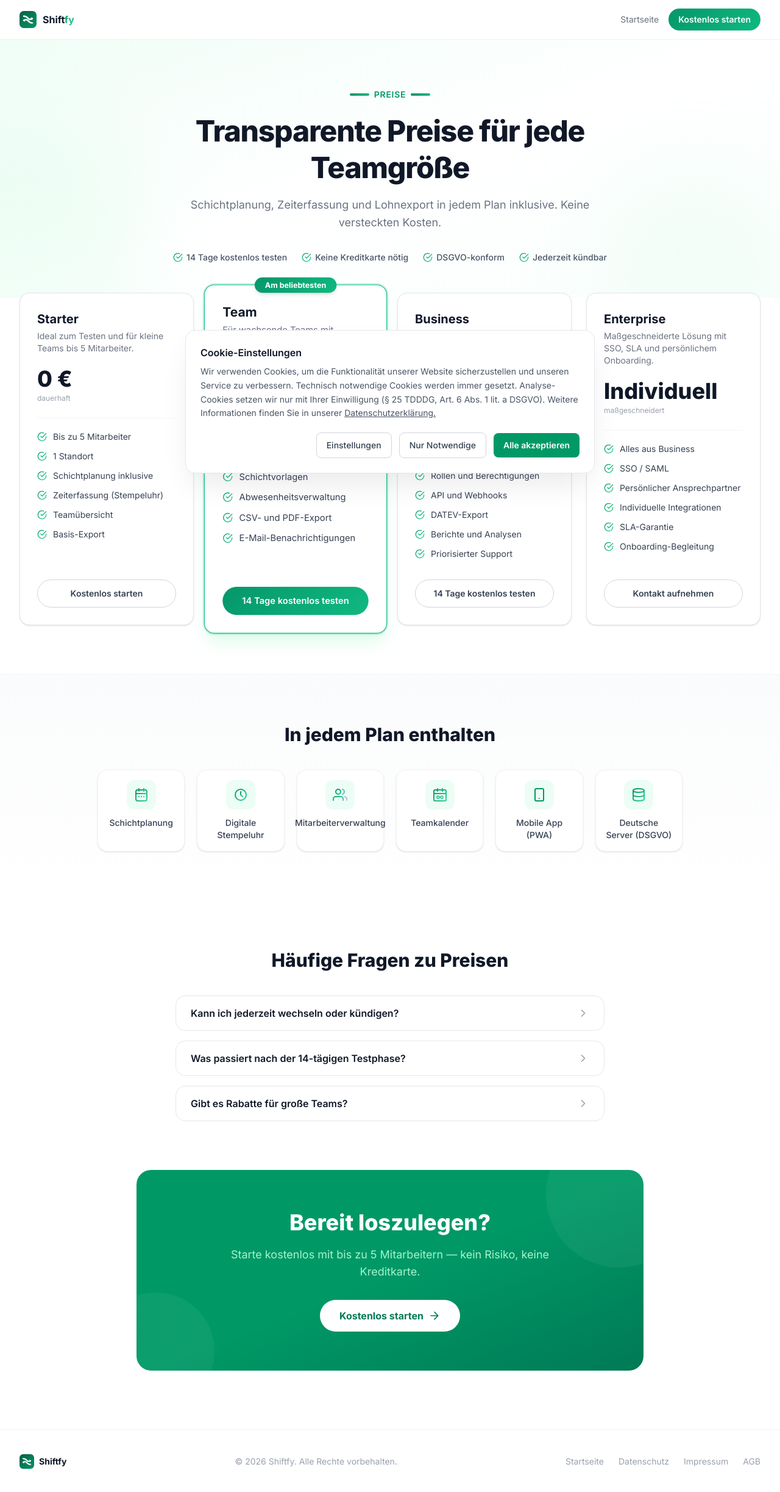
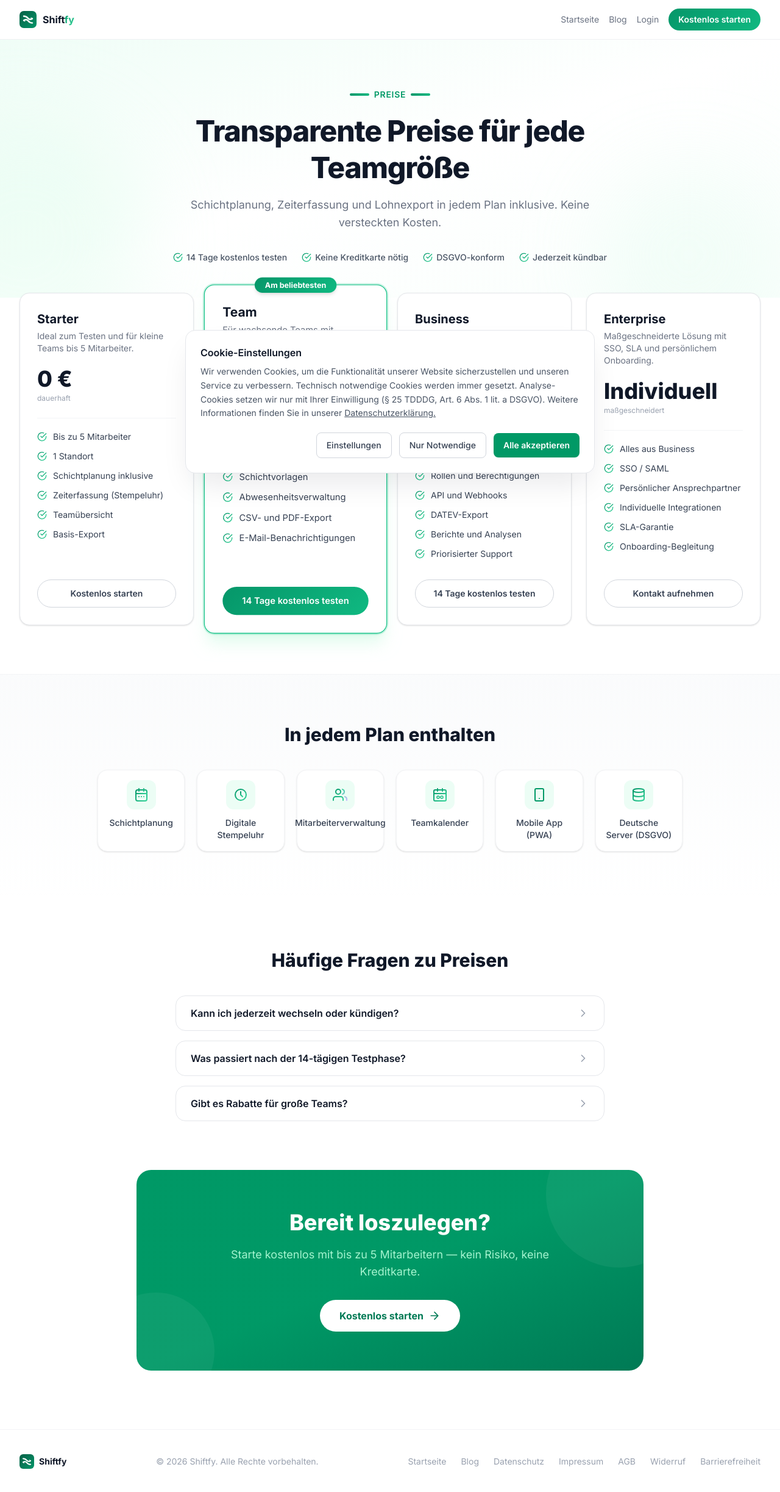
Before and after one commit to eltahawyomar001-eng/SchichtPlan, a Next.js app: page /pricing in a window 1280 px wide. Shown: the whole page at 61% size. Built offline with nearby package versions, Linux system fonts and the light colour scheme; no server answers.

Commit message:
fix(nav): add cross-links across public pages for consistent UX

```diff
--- a/src/app/(auth)/blog/[slug]/page.tsx
+++ b/src/app/(auth)/blog/[slug]/page.tsx
@@ -187,6 +187,18 @@ export default async function BlogPostPage({ params }: Props) {
                 />
               </svg>
               {t("allArticles")}
+            </Link>
+            <Link
+              href="/pricing"
+              className="text-sm text-gray-500 hover:text-gray-900 transition-colors hidden sm:inline-flex"
+            >
+              Preise
+            </Link>
+            <Link
+              href="/login"
+              className="text-sm text-gray-500 hover:text-gray-900 transition-colors hidden sm:inline-flex"
+            >
+              Login
             </Link>
             <Link
               href="/register"
--- a/src/app/(auth)/blog/page.tsx
+++ b/src/app/(auth)/blog/page.tsx
@@ -138,6 +138,18 @@ export default async function BlogPage() {
               className="text-sm text-gray-500 hover:text-gray-900 transition-colors hidden sm:inline-flex"
             >
               {t("backToHome")}
+            </Link>
+            <Link
+              href="/pricing"
+              className="text-sm text-gray-500 hover:text-gray-900 transition-colors hidden sm:inline-flex"
+            >
+              Preise
+            </Link>
+            <Link
+              href="/login"
+              className="text-sm text-gray-500 hover:text-gray-900 transition-colors hidden sm:inline-flex"
+            >
+              Login
             </Link>
             <Link
               href="/register"
--- a/src/app/(auth)/pricing/page.tsx
+++ b/src/app/(auth)/pricing/page.tsx
@@ -142,6 +142,18 @@ export default async function PricingPage() {
               className="text-sm text-gray-500 hover:text-gray-900 transition-colors hidden sm:inline-flex"
             >
               Startseite
+            </Link>
+            <Link
+              href="/blog"
+              className="text-sm text-gray-500 hover:text-gray-900 transition-colors hidden sm:inline-flex"
+            >
+              Blog
+            </Link>
+            <Link
+              href="/login"
+              className="text-sm text-gray-500 hover:text-gray-900 transition-colors hidden sm:inline-flex"
+            >
+              Login
             </Link>
             <Link
               href="/register"
@@ -353,6 +365,12 @@ export default async function PricingPage() {
               Startseite
             </Link>
             <Link
+              href="/blog"
+              className="hover:text-gray-600 transition-colors"
+            >
+              Blog
+            </Link>
+            <Link
               href="/datenschutz"
               className="hover:text-gray-600 transition-colors"
             >
@@ -367,6 +385,18 @@ export default async function PricingPage() {
             <Link href="/agb" className="hover:text-gray-600 transition-colors">
               AGB
             </Link>
+            <Link
+              href="/widerruf"
+              className="hover:text-gray-600 transition-colors"
+            >
+              Widerruf
+            </Link>
+            <Link
+              href="/barrierefreiheit"
+              className="hover:text-gray-600 transition-colors"
+            >
+              Barrierefreiheit
+            </Link>
           </div>
         </div>
       </footer>
```
